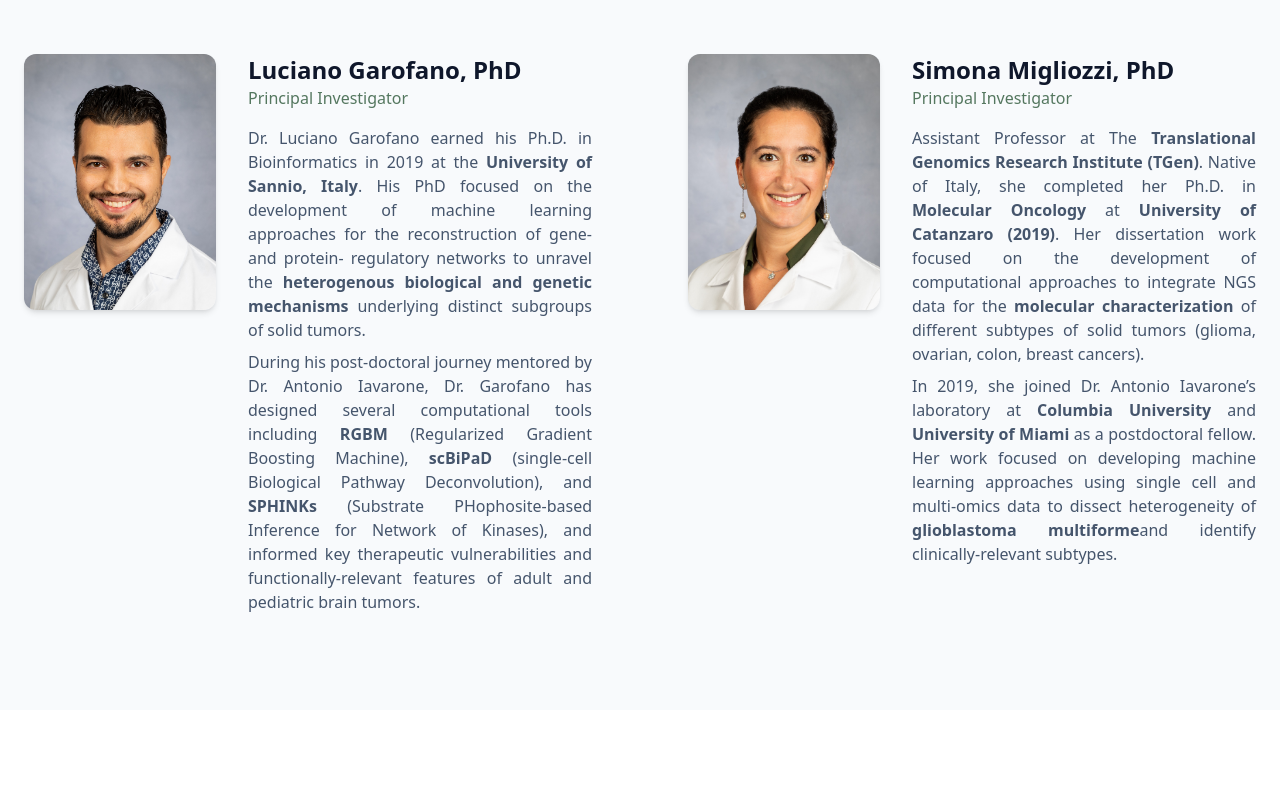
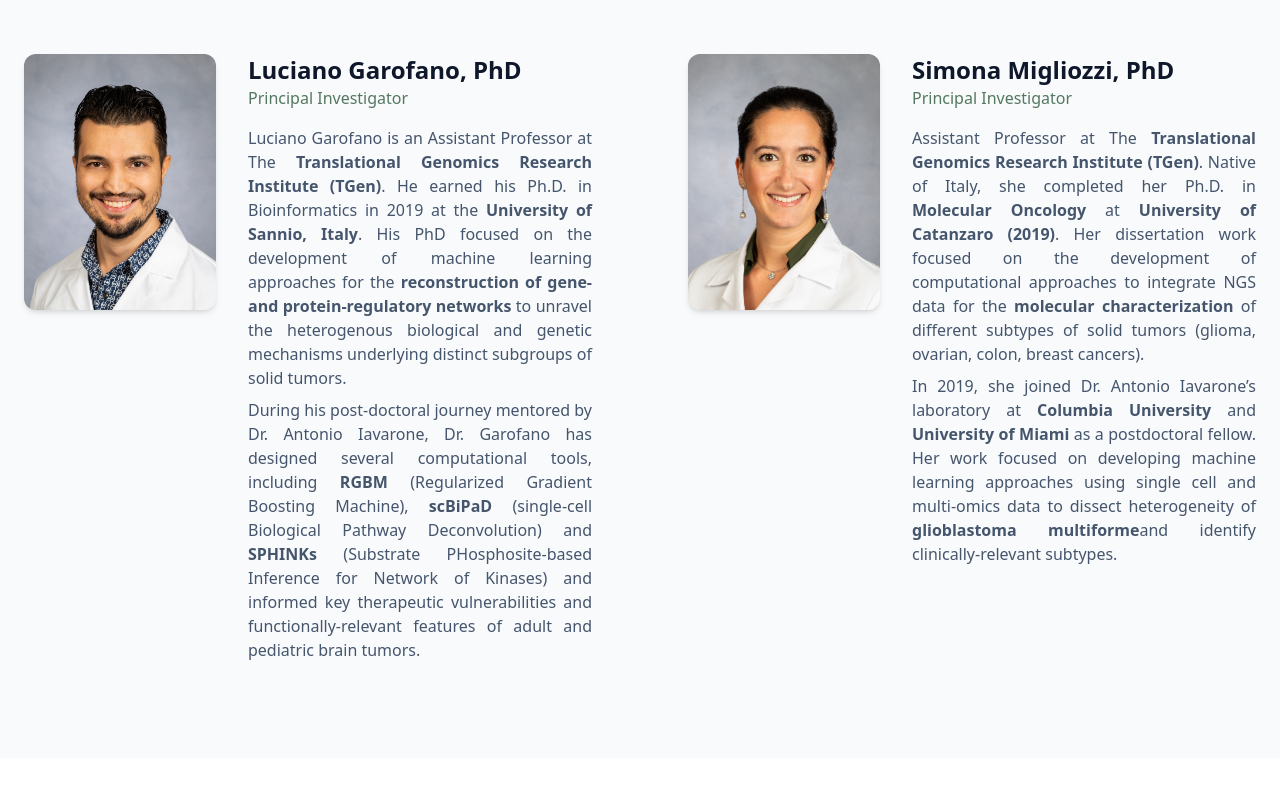
Before and after one commit to SirDucas/garmiglio-medical-lab-website, a Next.js app: page /preview in a window 1280 px wide. Shown: the part 1780-2580 px from the top of the page. Built offline with nearby package versions, Linux system fonts and the light colour scheme.

Commit message:
Update lab website: bio, tools image, and contact form

```diff
--- a/src/components/sections/contact.tsx
+++ b/src/components/sections/contact.tsx
@@ -8,7 +8,7 @@ import { useForm, ValidationError } from "@formspree/react";
 export function Contact() {
     // Replace "YOUR_FORM_ID" with your actual Formspree Form ID
     // You can create a free form at https://formspree.io
-    const [state, handleSubmit] = useForm("mpqjqded");
+    const [state, handleSubmit] = useForm("mbdaadya");
 
     if (state.succeeded) {
         return (
--- a/src/components/sections/people.tsx
+++ b/src/components/sections/people.tsx
@@ -18,6 +18,7 @@ export function People() {
                     <p className="text-lg text-slate-600 max-w-2xl mx-auto">
                         Led by principal investigators dedicated to precision oncology and computational biology.
                     </p>
+
                 </div>
 
                 <div className="grid lg:grid-cols-2 gap-12 lg:gap-24">
@@ -36,14 +37,14 @@ export function People() {
                             <p className="text-teal-700 font-medium mb-4">Principal Investigator</p>
                             <div className="prose prose-sm text-slate-600 text-justify">
                                 <p className="mb-2">
-                                    Dr. Luciano Garofano earned his Ph.D. in Bioinformatics in 2019 at the <strong>University of Sannio, Italy</strong>.
-                                    His PhD focused on the development of machine learning approaches for the reconstruction of gene- and protein- regulatory networks
-                                    to unravel the <strong>heterogenous biological and genetic mechanisms</strong> underlying distinct subgroups of solid tumors.
+                                    Luciano Garofano is an Assistant Professor at The <strong>Translational Genomics Research Institute (TGen)</strong>.
+                                    He earned his Ph.D. in Bioinformatics in 2019 at the <strong>University of Sannio, Italy</strong>. His PhD focused on the development of machine learning approaches
+                                    for the <strong>reconstruction of gene- and protein-regulatory networks</strong> to unravel the heterogenous biological and genetic mechanisms underlying distinct
+                                    subgroups of solid tumors.
                                 </p>
                                 <p>
-                                    During his post-doctoral journey mentored by Dr. Antonio Iavarone, Dr. Garofano has designed several computational tools including
-                                    <strong> RGBM</strong> (Regularized Gradient Boosting Machine), <strong>scBiPaD</strong> (single-cell Biological Pathway Deconvolution), and <strong>SPHINKs</strong> (Substrate PHophosite-based Inference for Network of Kinases), and informed key therapeutic
-                                    vulnerabilities and functionally-relevant features of adult and pediatric brain tumors.
+                                    During his post-doctoral journey mentored by Dr. Antonio Iavarone, Dr. Garofano has designed several computational tools, including <strong>RGBM</strong> (Regularized Gradient Boosting Machine), <strong>scBiPaD</strong> (single-cell Biological Pathway Deconvolution) and <strong>SPHINKs</strong> (Substrate PHosphosite-based Inference for Network of Kinases)
+                                    and informed key therapeutic vulnerabilities and functionally-relevant features of adult and pediatric brain tumors.
                                 </p>
                             </div>
                         </div>
--- a/src/components/sections/software.tsx
+++ b/src/components/sections/software.tsx
@@ -28,7 +28,7 @@ const tools = [
         description: "Probabilistic classifier taking bulk tumor RNA-seq data to calculate probability of belonging to functional subtypes (GBM, lung, breast, pediatric).",
         link: "https://lucgar88.shinyapps.io/GBMclassifier",
         paper: "https://rdcu.be/e3mgD",
-        image: "/images/Software&Tools_img2.png"
+        image: "/images/tumor_classifier.png"
     }
 ];
 
```
Also changed, not shown: public/images/tumor_classifier.png (added).
